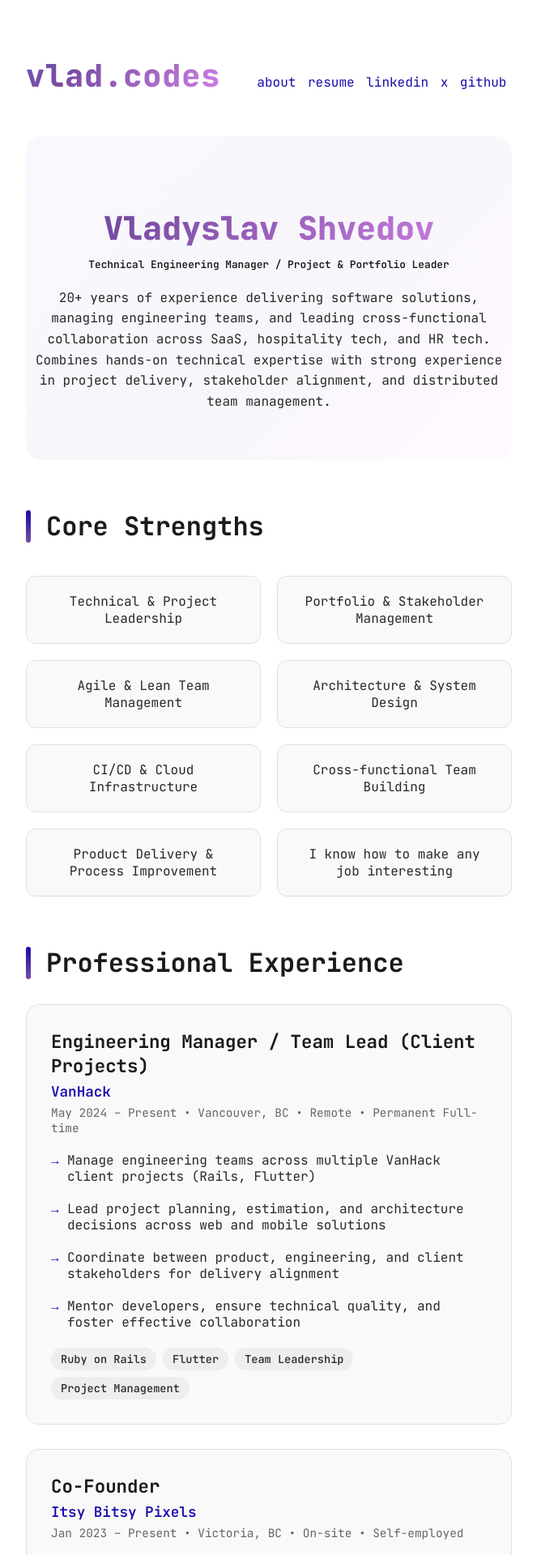
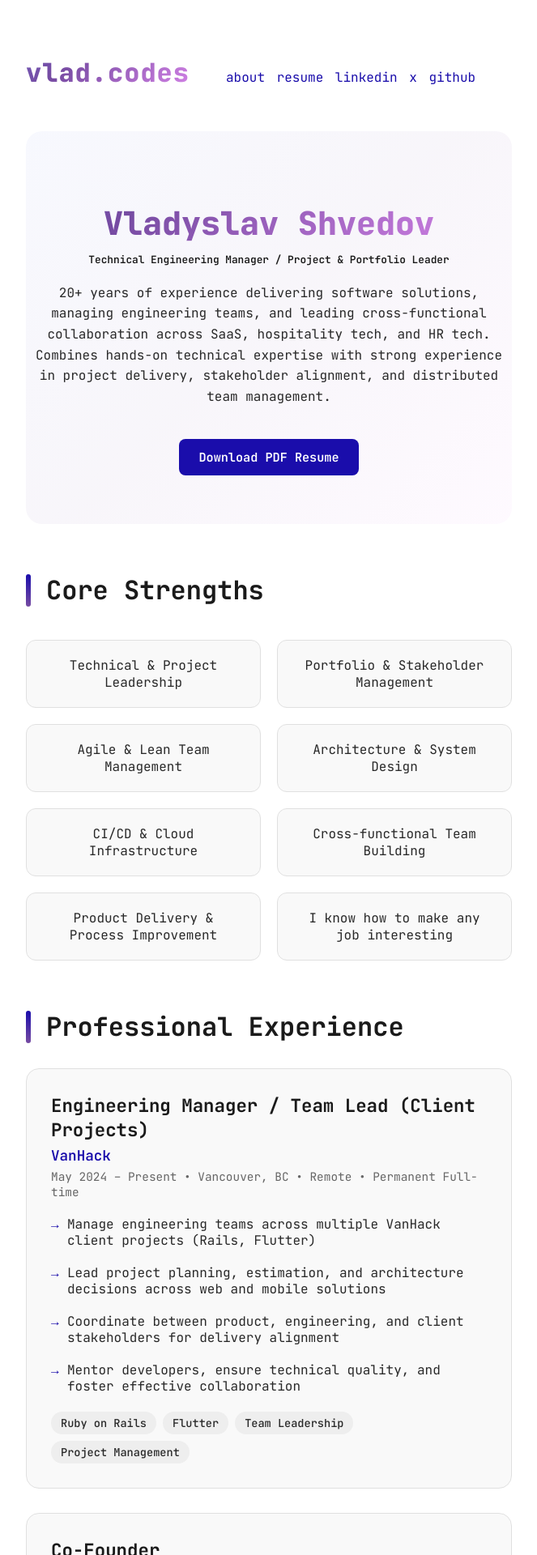
Before and after one commit to vshvedov/vladcodes, a Jekyll site: the page built from resume.html, in a window 1280 px wide. Shown: the top 1920 px of the page at 81% size, without its empty margins (308-971 px from the left). Built offline with Jekyll 4.4.1, drawn with Linux system fonts in a browser that asks for light colours.

Commit message:
Enhance resume styling by adding a download PDF button and adjusting margins for better layout

```diff
--- a/assets/css/main.css
+++ b/assets/css/main.css
@@ -162,7 +162,6 @@ ul.list {
     color: inherit;
     display: inline-block;
     position: relative;
-    transition: all 0.4s cubic-bezier(0.4, 0, 0.2, 1);
 }
 
 .logo-text {
@@ -172,13 +171,12 @@ ul.list {
     -webkit-text-fill-color: transparent;
     background-clip: text;
     font-weight: 800;
-    font-size: 1.2em;
+    font-size: 1em;
     letter-spacing: 1px;
     position: relative;
     z-index: 2;
     display: inline-block;
     animation: gradientShift 8s ease infinite;
-    transition: all 0.3s ease;
 }
 
 @keyframes gradientShift {
@@ -190,40 +188,8 @@ ul.list {
     }
 }
 
-.logo-link:hover .logo-text {
-    letter-spacing: 2px;
-    transform: translateY(-2px);
-}
-
 .logo-glow {
-    position: absolute;
-    top: 50%;
-    left: 50%;
-    transform: translate(-50%, -50%);
-    width: 100%;
-    height: 100%;
-    background: radial-gradient(circle, rgba(102, 126, 234, 0.3) 0%, transparent 70%);
-    opacity: 0;
-    transition: opacity 0.4s ease;
-    pointer-events: none;
-    filter: blur(20px);
-    z-index: 1;
-}
-
-.logo-link:hover .logo-glow {
-    opacity: 1;
-    animation: pulse 2s ease-in-out infinite;
-}
-
-@keyframes pulse {
-    0%, 100% {
-        transform: translate(-50%, -50%) scale(1);
-        opacity: 0.6;
-    }
-    50% {
-        transform: translate(-50%, -50%) scale(1.1);
-        opacity: 0.8;
-    }
+    display: none;
 }
 
 @media (prefers-color-scheme: dark) {
@@ -233,10 +199,6 @@ ul.list {
         -webkit-background-clip: text;
         -webkit-text-fill-color: transparent;
         background-clip: text;
-    }
-
-    .logo-glow {
-        background: radial-gradient(circle, rgba(139, 159, 232, 0.4) 0%, transparent 70%);
     }
 }
 
--- a/resume.html
+++ b/resume.html
@@ -52,8 +52,26 @@ title: Resume - Vladyslav Shvedov
   font-size: 1em;
   color: var(--text-color);
   max-width: 800px;
-  margin: 0 auto;
+  margin: 0 auto 20px auto;
   line-height: 1.6;
+}
+
+.download-pdf {
+  display: inline-block;
+  margin-top: 20px;
+  padding: 12px 24px;
+  background: var(--link-color);
+  color: white;
+  text-decoration: none;
+  border-radius: 8px;
+  font-weight: 600;
+  font-size: 0.95em;
+  transition: opacity 0.3s ease;
+}
+
+.download-pdf:hover {
+  opacity: 0.8;
+  color: white;
 }
 
 /* Core Strengths Section */
@@ -139,28 +157,10 @@ title: Resume - Vladyslav Shvedov
   position: relative;
   opacity: 0;
   transform: translateY(20px);
-  transition: all 0.4s ease;
 }
 
 .experience-card.visible {
   animation: fadeInUp 0.6s ease forwards;
-}
-
-.experience-card::before {
-  content: '';
-  position: absolute;
-  left: 0;
-  top: 0;
-  bottom: 0;
-  width: 4px;
-  background: linear-gradient(to bottom, var(--link-color), transparent);
-  border-radius: 16px 0 0 16px;
-  opacity: 0;
-  transition: opacity 0.3s ease;
-}
-
-.experience-card:hover::before {
-  opacity: 1;
 }
 
 .experience-header {
@@ -477,6 +477,7 @@ html {
       20+ years of experience delivering software solutions, managing engineering teams, and leading cross-functional collaboration across SaaS, hospitality tech, and HR tech.
       Combines hands-on technical expertise with strong experience in project delivery, stakeholder alignment, and distributed team management.
     </div>
+    <a href="https://vlad.codes/resume.pdf" class="download-pdf" target="_blank">Download PDF Resume</a>
   </div>
 
   <!-- Core Strengths -->
```
